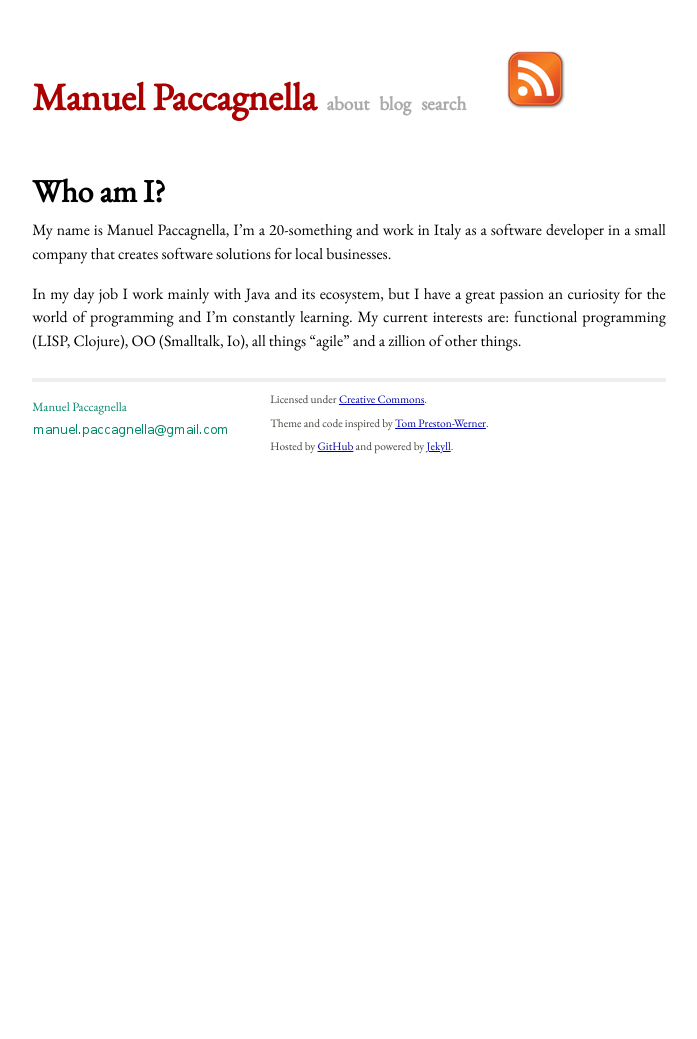
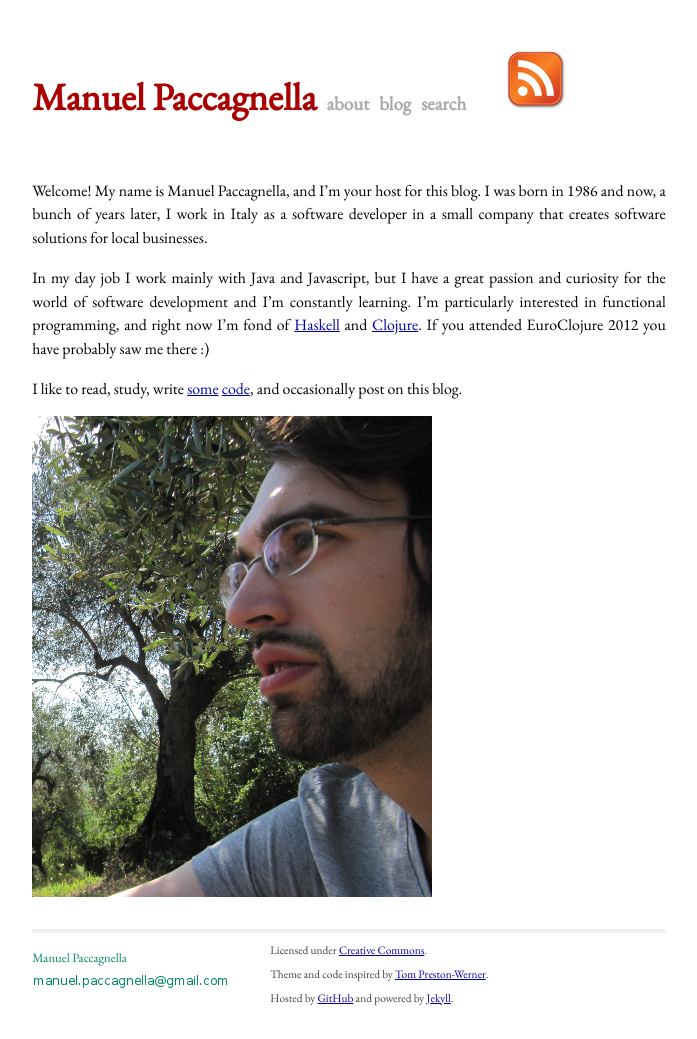
Before and after one commit to manuelp/manuelp.github.io, a Jekyll site: the page built from about.markdown, in a window 1280 px wide. Shown: the whole page, without its empty margins (291-988 px from the left). Built offline with Jekyll 4.4.1, drawn with Linux system fonts in a browser that asks for light colours; some web fonts are replaced; Markdown is read by kramdown in place of the engine named in the settings; before the commit the page ends 948 px from its top, so only the background shows below that.

Commit message:
Updated About page

```diff
--- a/about.markdown
+++ b/about.markdown
@@ -3,7 +3,10 @@ layout: default
 title: About
 ---
 
-# Who am I? #
-My name is Manuel Paccagnella, I'm a 20-something and work in Italy as a software developer in a small company that creates software solutions for local businesses.
+Welcome! My name is Manuel Paccagnella, and I'm your host for this blog. I was born in 1986 and now, a bunch of years later, I work in Italy as a software developer in a small company that creates software solutions for local businesses.
 
-In my day job I work mainly with Java and its ecosystem, but I have a great passion an curiosity for the world of programming and I'm constantly learning. My current interests are: functional programming (LISP, Clojure), OO (Smalltalk, Io), all things "agile" and a zillion of other things.
+In my day job I work mainly with Java and Javascript, but I have a great passion and curiosity for the world of software development and I’m constantly learning. I'm particularly interested in functional programming, and right now I'm fond of [Haskell](http://www.haskell.org/) and [Clojure](http://clojure.org/). If you attended EuroClojure 2012 you have probably saw me there :)
+
+I like to read, study, write [some](https://github.com/manuelp) [code](https://bitbucket.org/manuelp), and occasionally post on this blog.
+
+![Manuel](images/me.png)
```
Also changed, not shown: images/me.png (added).
